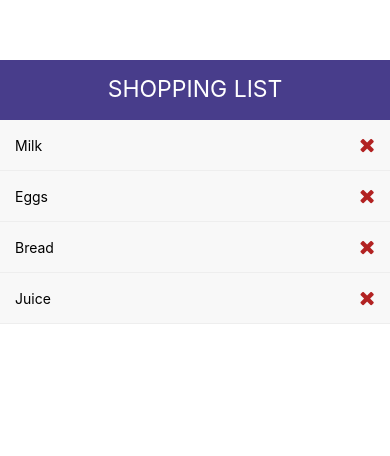
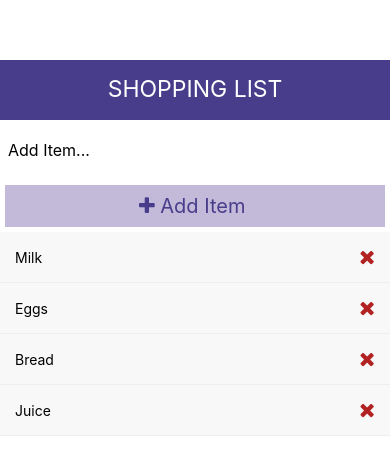
Before and after one commit to Cristian-Baeza/ReactNative_ShoppingList, a React Native app: screen / in a window 390 px wide. Shown: the top 456 px of the page. Built offline with nearby package versions, Linux system fonts and the light colour scheme.

Commit message:
Added addItem func

```diff
--- a/App.js
+++ b/App.js
@@ -1,8 +1,9 @@
 import React, {useState} from 'react';
-import { StyleSheet, Text, View, StleSheet, FlatList } from 'react-native';
+import { StyleSheet, Text, View, StleSheet, FlatList, Alert } from 'react-native';
+import { v4 as uuid4} from 'uuid';
 import Header from './components/Header';
 import ListItem from './components/ListItem';
-import { v4 as uuid4} from 'uuid';
+import AddItem from './components/AddItem';
 
 
 const App = () => {
@@ -21,11 +22,25 @@ const deleteItem = (id) => {
   })
 }
 
+//add the add item function here
+// a little bit of authentication so you cant add an empty value
+
+  const addItem = (text) => {
+    if (!text) {
+      Alert.alert('Error', 'Please enter an item', {text: 'Ok'});
+    } else {
+      setItems(prevItems => {
+        return [{id: uuid4(), text}, ...prevItems];
+      });
+    }
+  };
 
   return (
     <View style={styles.container}>
             {/* using props for title for practice. not necessary */}
       <Header title="SHOPPING LIST"/>
+
+      <AddItem addItem={addItem} />
 
       <FlatList
         data={items}
--- /dev/null
+++ b/components/AddItem.js
@@ -0,0 +1,40 @@
+import React, {useState} from 'react';
+import { StyleSheet, Text, View, TextInput, TouchableOpacity } from 'react-native';
+import Icon from 'react-native-vector-icons/FontAwesome';
+
+
+const AddItem = ({title, addItem}) => {
+  const [text, setText] = useState('');
+
+  const onChange = textValue => setText(textValue);
+
+  return (
+    <View>
+      <TextInput placeholder="Add Item..." style={styles.input} onChangeText={onChange} />
+      <TouchableOpacity style={styles.btn} onPress={() => addItem(text)}>
+        <Text style={styles.btnText}><Icon name="plus" size={20} /> Add Item </Text>
+      </TouchableOpacity>
+    </View>
+  )
+}
+
+const styles = StyleSheet.create({
+  input: {
+    height: 60,
+    padding: 8,
+    fontSize: 16,
+  },
+  btn: {
+    backgroundColor: '#c2bad8',
+    padding: 9,
+    margin: 5,
+  },
+  btnText: {
+    color: 'darkslateblue',
+    fontSize: 20,
+    textAlign: 'center',
+  }
+});
+
+
+export default AddItem;
```
